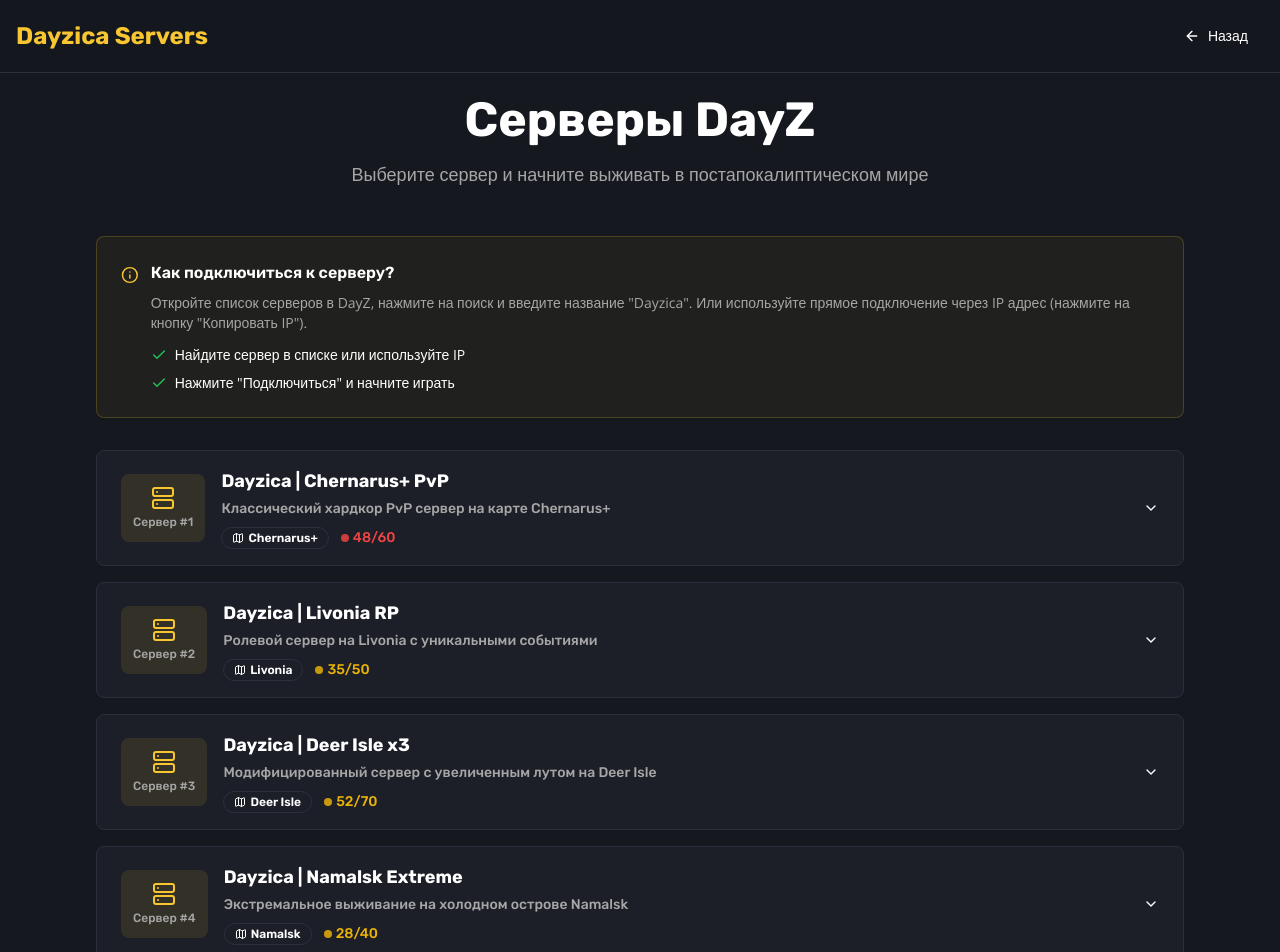
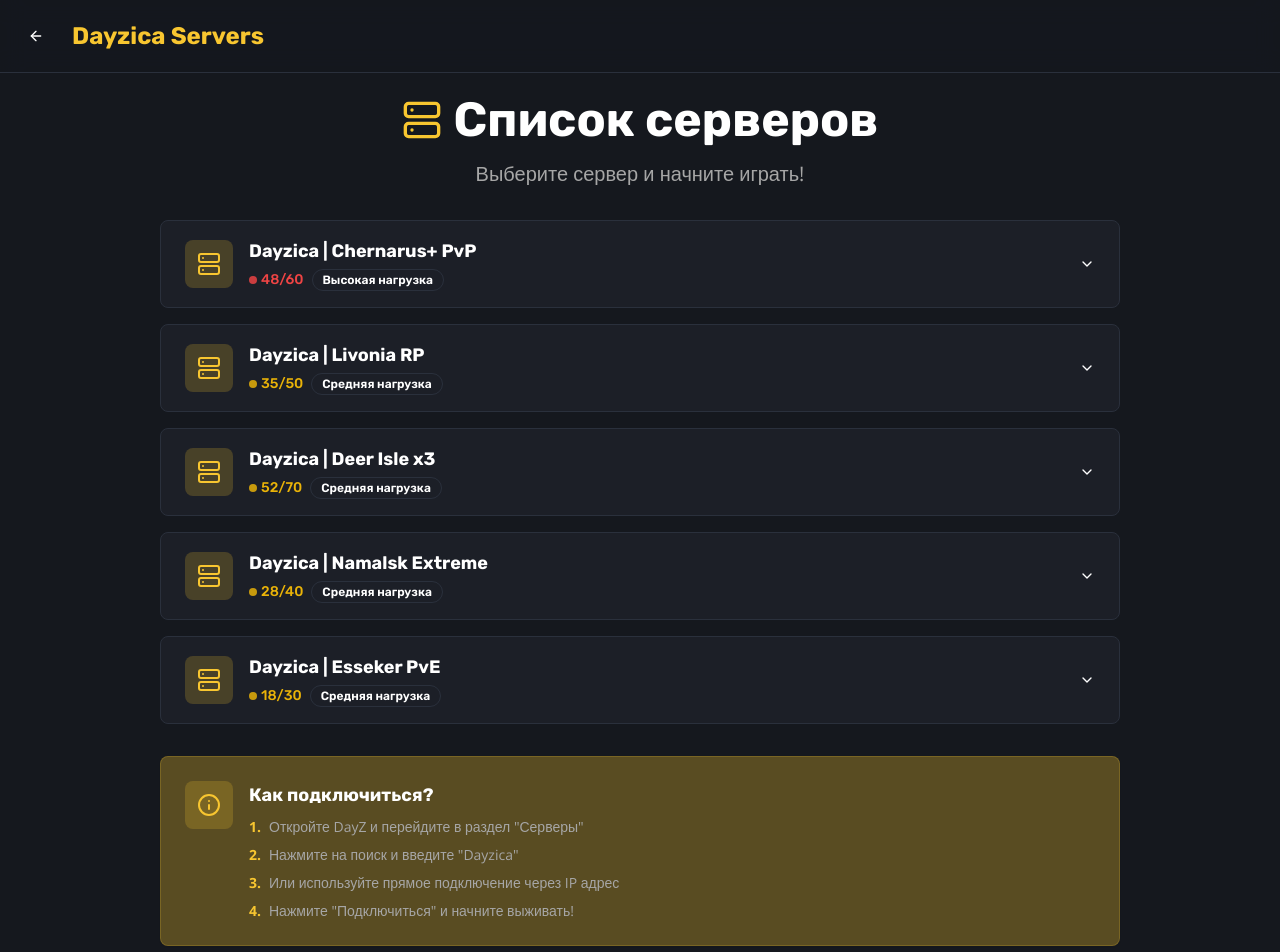
Before and after one commit to pr-poehali-dev/server-website-creation, a React (Vite) app: page /dayz-servers in a window 1280 px wide. Shown: the top 952 px of the page. Built offline with nearby package versions, Linux system fonts and the light colour scheme.

Commit message:
feat: обновление страницы серверов

```diff
--- a/src/pages/DayZServers.tsx
+++ b/src/pages/DayZServers.tsx
@@ -28,9 +28,9 @@ const DayZServers = () => {
   };
 
   const getOnlineStatus = (percentage: number) => {
-    if (percentage >= 80) return { color: 'text-red-500', label: 'Почти заполнен' };
-    if (percentage >= 50) return { color: 'text-yellow-500', label: 'Средняя заполненность' };
-    return { color: 'text-green-500', label: 'Есть места' };
+    if (percentage >= 80) return { color: 'text-red-500', label: 'Высокая нагрузка' };
+    if (percentage >= 50) return { color: 'text-yellow-500', label: 'Средняя нагрузка' };
+    return { color: 'text-green-500', label: 'Свободно' };
   };
 
   return (
@@ -38,157 +38,180 @@ const DayZServers = () => {
       <nav className="fixed top-0 left-0 right-0 z-50 bg-background/80 backdrop-blur-md border-b border-border">
         <div className="container mx-auto px-4 py-4 max-w-7xl">
           <div className="flex items-center justify-between">
-            <h1 className="text-2xl font-bold text-primary">Dayzica Servers</h1>
+            <div className="flex items-center gap-4">
               <Button
                 variant="ghost"
+                size="icon"
                 onClick={() => navigate('/dayzica')}
-              className="flex items-center gap-2"
               >
-              <Icon name="ArrowLeft" size={16} />
-              Назад
+                <Icon name="ArrowLeft" size={20} />
               </Button>
+              <h1 className="text-2xl font-bold text-primary">Dayzica Servers</h1>
+            </div>
           </div>
         </div>
       </nav>
 
       <div className="pt-24 pb-16 px-4">
-        <div className="container mx-auto max-w-6xl">
-          <div className="text-center mb-12">
-            <h2 className="text-4xl md:text-5xl font-bold mb-4">Серверы DayZ</h2>
-            <p className="text-muted-foreground text-lg">
-              Выберите сервер и начните выживать в постапокалиптическом мире
-            </p>
+        <div className="container mx-auto max-w-5xl">
+          <div className="text-center mb-8 animate-fade-in">
+            <div className="flex items-center justify-center gap-3 mb-4">
+              <Icon name="Server" size={40} className="text-primary" />
+              <h2 className="text-5xl font-bold">Список серверов</h2>
+            </div>
+            <p className="text-xl text-muted-foreground">Выберите сервер и начните играть!</p>
           </div>
 
-          <Card className="p-6 mb-8 bg-primary/5 border-primary/20">
-            <div className="flex items-start gap-3">
-              <Icon name="Info" className="text-primary mt-1" size={20} />
-              <div>
-                <h3 className="font-semibold mb-2">Как подключиться к серверу?</h3>
-                <p className="text-sm text-muted-foreground mb-3">
-                  Откройте список серверов в DayZ, нажмите на поиск и введите название "Dayzica".
-                  Или используйте прямое подключение через IP адрес (нажмите на кнопку "Копировать IP").
-                </p>
-                <div className="space-y-2 text-sm">
-                  <p className="flex items-center gap-2">
-                    <Icon name="Check" size={16} className="text-green-500" />
-                    <span>Найдите сервер в списке или используйте IP</span>
-                  </p>
-                  <p className="flex items-center gap-2">
-                    <Icon name="Check" size={16} className="text-green-500" />
-                    <span>Нажмите "Подключиться" и начните играть</span>
-                  </p>
-                </div>
-              </div>
-            </div>
-          </Card>
-
-          <div className="space-y-4">
           <Accordion type="single" collapsible className="space-y-4">
-              {dayzServers.map((server) => {
+            {dayzServers.map((server, index) => {
               const percentage = getOnlinePercentage(server.online, server.maxPlayers);
               const status = getOnlineStatus(percentage);
 
               return (
-                  <AccordionItem key={server.id} value={`server-${server.id}`} className="border-0">
-                    <Card className="overflow-hidden hover:shadow-lg transition-shadow">
-                      <AccordionTrigger className="px-6 py-4 hover:no-underline">
+                <AccordionItem
+                  key={server.id}
+                  value={`server-${server.id}`}
+                  className="border border-border rounded-lg overflow-hidden bg-card animate-fade-in"
+                  style={{ animationDelay: `${index * 100}ms` }}
+                >
+                  <AccordionTrigger className="px-6 py-4 hover:no-underline hover:bg-accent/50 transition-colors">
                     <div className="flex items-center justify-between w-full pr-4">
                       <div className="flex items-center gap-4">
-                            <div className="flex flex-col items-center justify-center bg-primary/10 rounded-lg p-3 min-w-[80px]">
-                              <Icon name="Server" className="text-primary mb-1" size={24} />
-                              <span className="text-xs text-muted-foreground">Сервер #{server.id}</span>
+                        <div className="w-12 h-12 rounded-lg bg-primary/20 flex items-center justify-center">
+                          <Icon name="Server" size={24} className="text-primary" />
                         </div>
                         <div className="text-left">
-                              <h3 className="text-lg font-bold mb-1">{server.name}</h3>
-                              <p className="text-sm text-muted-foreground">{server.description}</p>
-                              <div className="flex items-center gap-3 mt-2">
-                                <Badge variant="outline" className="gap-1">
-                                  <Icon name="Map" size={12} />
-                                  {server.mapName}
-                                </Badge>
+                          <h3 className="text-lg font-bold">{server.name}</h3>
+                          <div className="flex items-center gap-2 mt-1">
                             <div className={`flex items-center gap-1 text-sm ${status.color}`}>
                               <div className="w-2 h-2 rounded-full bg-current animate-pulse" />
                               {server.online}/{server.maxPlayers}
                             </div>
+                            <Badge variant="outline" className="text-xs">
+                              {status.label}
+                            </Badge>
                           </div>
                         </div>
                       </div>
                     </div>
                   </AccordionTrigger>
-                      <AccordionContent>
-                        <div className="px-6 pb-6 pt-2 space-y-4">
+                  <AccordionContent className="px-6 pb-6">
+                    <div className="space-y-4 pt-4">
+                      <p className="text-muted-foreground">{server.description}</p>
+
                       <div className="grid md:grid-cols-2 gap-4">
-                            <div className="space-y-3">
-                              <div className="flex items-center gap-2 text-sm">
-                                <Icon name="Globe" size={16} className="text-primary" />
-                                <span className="text-muted-foreground">IP адрес:</span>
-                                <code className="bg-muted px-2 py-1 rounded text-xs font-mono">
+                        <Card className="p-4 border-border bg-accent/20">
+                          <div className="flex items-center gap-2 mb-2">
+                            <Icon name="Wifi" size={16} className="text-primary" />
+                            <span className="font-semibold text-sm">IP адрес</span>
+                          </div>
+                          <div className="flex items-center gap-2">
+                            <code className="text-sm bg-background px-3 py-2 rounded flex-1 font-mono">
                               {server.ip}
                             </code>
+                            <Button
+                              size="sm"
+                              variant={copiedId === server.id ? "default" : "outline"}
+                              onClick={() => copyToClipboard(server.ip, server.id)}
+                            >
+                              <Icon
+                                name={copiedId === server.id ? "Check" : "Copy"}
+                                size={16}
+                              />
+                            </Button>
                           </div>
-                              <div className="flex items-center gap-2 text-sm">
+                        </Card>
+
+                        <Card className="p-4 border-border bg-accent/20">
+                          <div className="flex items-center gap-2 mb-2">
                             <Icon name="Calendar" size={16} className="text-primary" />
-                                <span className="text-muted-foreground">Вайпы:</span>
-                                <span className="font-medium">{server.wipeSchedule}</span>
+                            <span className="font-semibold text-sm">Расписание вайпов</span>
                           </div>
-                              <div className="flex items-center gap-2 text-sm">
+                          <p className="text-sm text-muted-foreground">{server.wipeSchedule}</p>
+                        </Card>
+
+                        <Card className="p-4 border-border bg-accent/20">
+                          <div className="flex items-center gap-2 mb-2">
+                            <Icon name="Map" size={16} className="text-primary" />
+                            <span className="font-semibold text-sm">Название карты</span>
+                          </div>
+                          <p className="text-sm text-muted-foreground">{server.mapName}</p>
+                        </Card>
+
+                        <Card className="p-4 border-border bg-accent/20">
+                          <div className="flex items-center gap-2 mb-2">
                             <Icon name="Users" size={16} className="text-primary" />
-                                <span className="text-muted-foreground">Онлайн:</span>
-                                <span className={`font-medium ${status.color}`}>
-                                  {server.online}/{server.maxPlayers} ({status.label})
-                                </span>
+                            <span className="font-semibold text-sm">Онлайн</span>
+                          </div>
+                          <div className="space-y-2">
+                            <p className="text-sm text-muted-foreground">
+                              {server.online} / {server.maxPlayers} игроков
+                            </p>
+                            <div className="w-full bg-background rounded-full h-2 overflow-hidden">
+                              <div
+                                className="h-full bg-primary transition-all duration-500"
+                                style={{ width: `${percentage}%` }}
+                              />
                             </div>
                           </div>
-                            <div className="space-y-2">
-                              <p className="text-sm font-medium flex items-center gap-2">
-                                <Icon name="Star" size={16} className="text-primary" />
-                                Особенности сервера:
-                              </p>
-                              <ul className="space-y-1">
+                        </Card>
+                      </div>
+
+                      <div>
+                        <div className="flex items-center gap-2 mb-3">
+                          <Icon name="Sparkles" size={16} className="text-primary" />
+                          <span className="font-semibold text-sm">Особенности сервера</span>
+                        </div>
+                        <div className="flex flex-wrap gap-2">
                           {server.features.map((feature, idx) => (
-                                  <li key={idx} className="text-sm text-muted-foreground flex items-start gap-2">
-                                    <Icon name="Check" size={14} className="text-green-500 mt-0.5 flex-shrink-0" />
-                                    <span>{feature}</span>
-                                  </li>
+                            <Badge key={idx} variant="secondary">
+                              {feature}
+                            </Badge>
                           ))}
-                              </ul>
                         </div>
                       </div>
 
-                          <div className="flex gap-2 pt-2">
                       <Button
+                        className="w-full mt-4"
+                        size="lg"
                         onClick={() => copyToClipboard(server.ip, server.id)}
-                              variant={copiedId === server.id ? "default" : "outline"}
-                              className="gap-2"
                       >
-                              <Icon name={copiedId === server.id ? "Check" : "Copy"} size={16} />
-                              {copiedId === server.id ? "Скопировано!" : "Копировать IP"}
-                            </Button>
-                            <Button variant="default" className="gap-2">
-                              <Icon name="PlayCircle" size={16} />
-                              Подключиться
+                        <Icon name={copiedId === server.id ? "Check" : "Copy"} size={20} className="mr-2" />
+                        {copiedId === server.id ? "IP скопирован!" : "Скопировать IP и подключиться"}
                       </Button>
                     </div>
-                        </div>
                   </AccordionContent>
-                    </Card>
                 </AccordionItem>
               );
             })}
           </Accordion>
+
+          <Card className="mt-8 p-6 bg-accent/30 border-primary/20">
+            <div className="flex items-start gap-4">
+              <div className="w-12 h-12 rounded-lg bg-primary/20 flex items-center justify-center flex-shrink-0">
+                <Icon name="Info" size={24} className="text-primary" />
               </div>
-
-          <Card className="mt-8 p-6 bg-muted/30">
-            <div className="text-center">
-              <h3 className="text-xl font-bold mb-2">Нужна помощь?</h3>
-              <p className="text-muted-foreground mb-4">
-                Присоединяйтесь к нашему Discord серверу для получения поддержки и общения с другими игроками
-              </p>
-              <Button className="gap-2">
-                <Icon name="MessageCircle" size={16} />
-                Открыть Discord
-              </Button>
+              <div className="flex-1">
+                <h3 className="font-bold text-lg mb-2">Как подключиться?</h3>
+                <ol className="space-y-2 text-sm text-muted-foreground">
+                  <li className="flex gap-2">
+                    <span className="font-bold text-primary">1.</span>
+                    <span>Откройте DayZ и перейдите в раздел "Серверы"</span>
+                  </li>
+                  <li className="flex gap-2">
+                    <span className="font-bold text-primary">2.</span>
+                    <span>Нажмите на поиск и введите "Dayzica"</span>
+                  </li>
+                  <li className="flex gap-2">
+                    <span className="font-bold text-primary">3.</span>
+                    <span>Или используйте прямое подключение через IP адрес</span>
+                  </li>
+                  <li className="flex gap-2">
+                    <span className="font-bold text-primary">4.</span>
+                    <span>Нажмите "Подключиться" и начните выживать!</span>
+                  </li>
+                </ol>
+              </div>
             </div>
           </Card>
         </div>
--- a/src/pages/Servers.tsx
+++ b/src/pages/Servers.tsx
@@ -46,7 +46,7 @@ const Servers = () => {
               >
                 <Icon name="ArrowLeft" size={20} />
               </Button>
-              <h1 className="text-2xl font-bold text-primary">Наши серверы</h1>
+              <h1 className="text-2xl font-bold text-primary">Rustica Servers</h1>
             </div>
           </div>
         </div>
```
Lines whose indentation alone changed are shown as unchanged.
